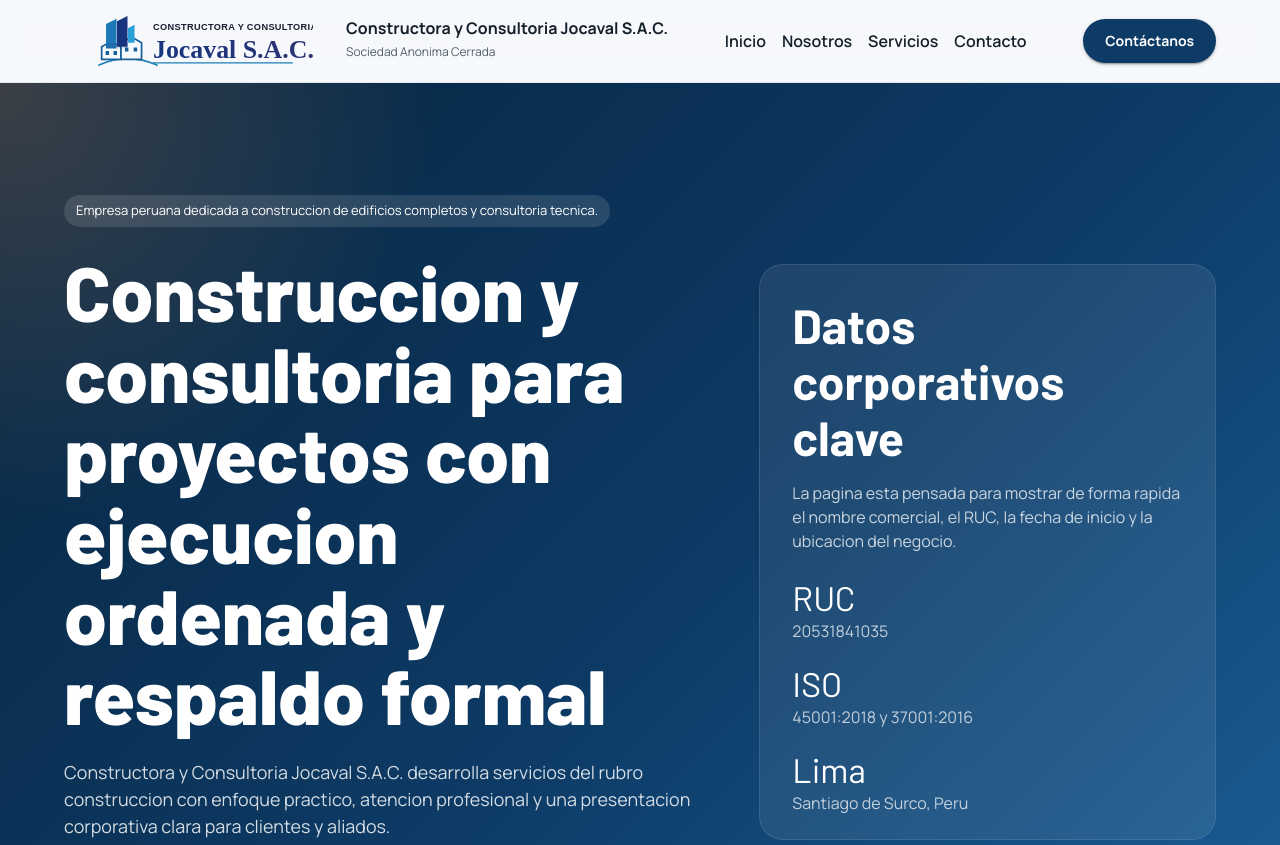
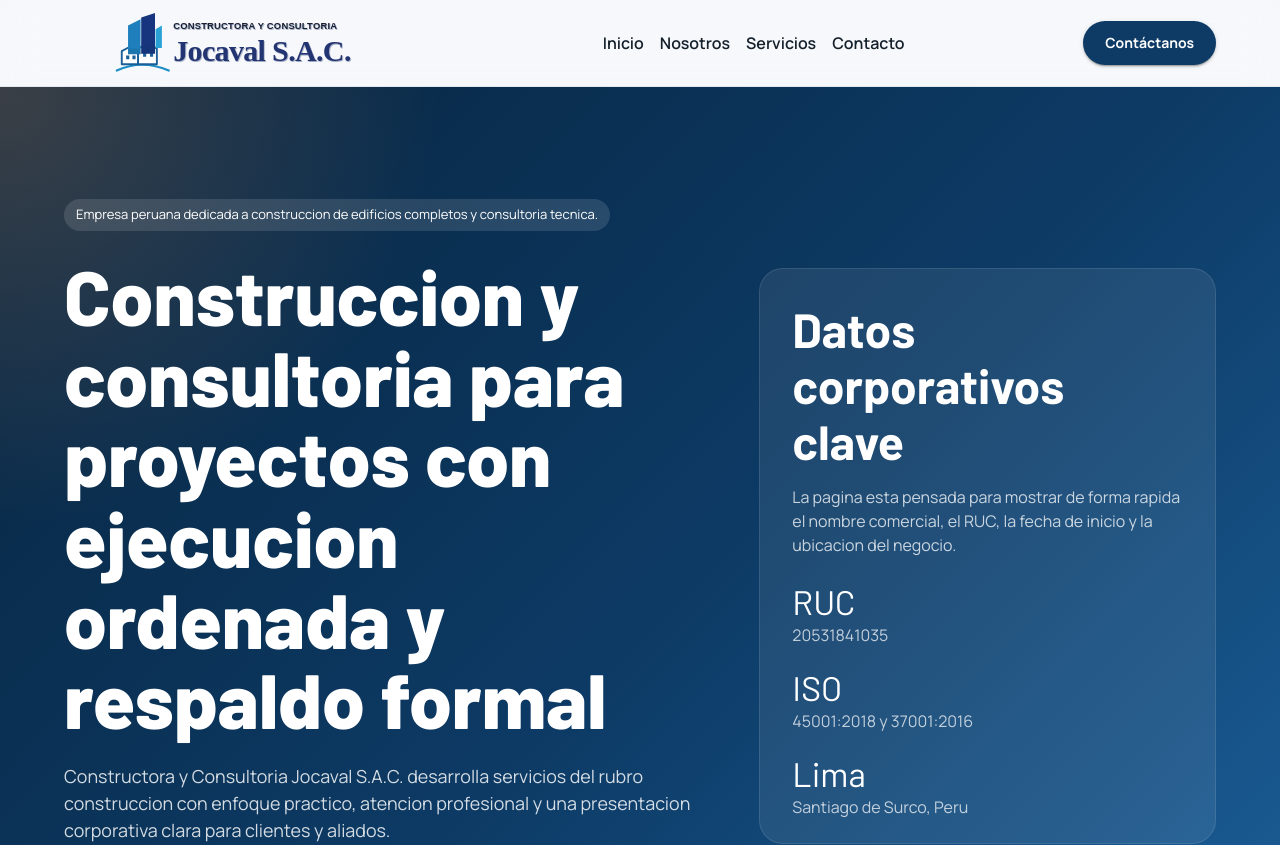
Before and after one commit to enriquevillon25/constructor, a React (Vite) app: page / in a window 1280 px wide. Shown: the top 845 px of the page. Built offline with nearby package versions, Linux system fonts and the light colour scheme.

Commit message:
Fix Jocaval logo sizing

```diff
--- a/src/App.jsx
+++ b/src/App.jsx
@@ -62,8 +62,8 @@
             <Stack direction="row" spacing={1.5} alignItems="center">
               <Box
                 sx={{
-                  width: { xs: 190, sm: 230, md: 270 },
-                  height: { xs: 54, md: 66 },
+                  width: { xs: 230, sm: 300, md: 360 },
+                  height: { xs: 56, md: 70 },
                   display: 'flex',
                   alignItems: 'center',
                 }}
@@ -78,14 +78,6 @@
                     objectFit: 'contain',
                   }}
                 />
-              </Box>
-              <Box sx={{ display: { xs: 'none', lg: 'block' } }}>
-                <Typography variant="subtitle1" sx={{ fontWeight: 800, lineHeight: 1.1 }}>
-                  {siteContent.companyName}
-                </Typography>
-                <Typography variant="caption" color="text.secondary">
-                  {siteContent.companyType}
-                </Typography>
               </Box>
             </Stack>
 
```
Also changed, not shown: public/logo-jocaval.svg, 4 other files (tests, documents, lock files or other folders).
